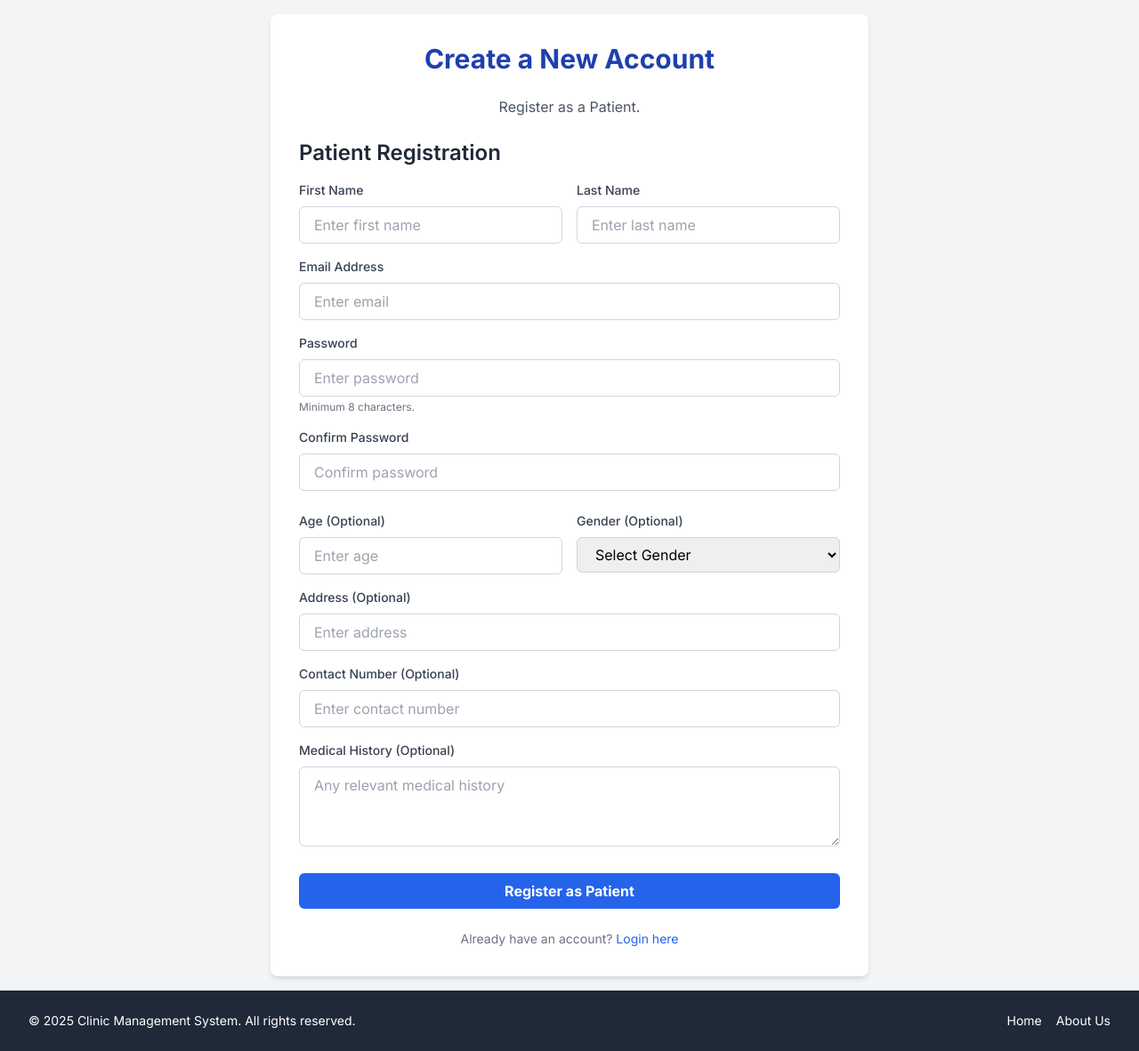
After one commit to AetherrAkuma/clinic-appointment-system, a PHP site: page /register.php in a window 1280 px wide. The commit adds this page. Shown: the whole page at 89% size. Run offline with PHP 8.4, Linux system fonts and the light colour scheme; some libraries are stand-ins or nearby versions.

Commit message:
Implement patient registration functionality with validation and session messaging

```diff
--- /dev/null
+++ b/includes/public_header.php
@@ -0,0 +1,38 @@
+<?php
+// includes/public_header.php
+// This header is for public-facing pages like login and registration.
+// It does NOT perform session checks for user roles or fetch user-specific data.
+
+// Ensure session is started, but only if not already started
+if (session_status() == PHP_SESSION_NONE) {
+    session_start();
+}
+
+// Include database connection (if needed for public pages, though typically not for just header)
+// For now, we assume public pages might need $conn, so it's included here.
+// If your public pages truly don't need a DB connection, you can remove this.
+require_once $_SERVER['DOCUMENT_ROOT'] . '/clinic-management/config/db_connection.php';
+?>
+<!DOCTYPE html>
+<html lang="en">
+<head>
+    <meta charset="UTF-8">
+    <meta name="viewport" content="width=device-width, initial-scale=1.0">
+    <title><?php echo $page_title ?? 'ClinicConnect'; ?></title>
+    <!-- Tailwind CSS CDN -->
+    <script src="https://cdn.tailwindcss.com"></script>
+    <!-- Inter font from Google Fonts -->
+    <link href="https://fonts.googleapis.com/css2?family=Inter:wght@300;400;500;600;700&display=swap" rel="stylesheet">
+    <style>
+        /* Custom Tailwind CSS configuration for 'Inter' font */
+        body {
+            font-family: 'Inter', sans-serif;
+        }
+        /* Any global public-page specific styles can go here */
+    </style>
+</head>
+<body class="bg-gray-100 font-inter">
+    <!-- Main container for public pages, assuming a simpler layout than dashboard -->
+    <div class="flex flex-col min-h-screen">
+        <main class="flex-grow">
+            <!-- Content will be inserted here by specific public pages -->
--- /dev/null
+++ b/register.php
@@ -0,0 +1,125 @@
+<?php
+// register.php
+session_start(); // Start the session to use session messages
+$page_title = "Register Account"; // Page title for public_header.php
+
+// Check for registration messages
+$message = '';
+$message_type = '';
+if (isset($_SESSION['registration_message'])) {
+    $message = $_SESSION['registration_message'];
+    $message_type = $_SESSION['registration_message_type'];
+    unset($_SESSION['registration_message']);
+    unset($_SESSION['registration_message_type']);
+}
+
+// Include the new public header
+include_once 'includes/public_header.php';
+?>
+
+<div class="bg-gray-100 flex items-center justify-center min-h-screen font-inter p-4">
+    <div class="bg-white p-8 rounded-lg shadow-md w-full max-w-2xl mx-auto">
+        <h2 class="text-3xl font-bold text-center text-blue-800 mb-6">Create a New Account</h2>
+        <p class="text-center text-gray-600 mb-6">Register as a Patient.</p>
+
+        <?php if (!empty($message)): ?>
+            <div class="mb-4 p-4 rounded-md <?php echo $message_type === 'success' ? 'bg-green-100 text-green-800 border-green-400' : 'bg-red-100 text-red-800 border-red-400'; ?> border-l-4 shadow-sm" role="alert">
+                <p class="font-bold"><?php echo htmlspecialchars($message_type === 'success' ? 'Success!' : 'Error!'); ?></p>
+                <p><?php echo htmlspecialchars($message); ?></p>
+            </div>
+        <?php endif; ?>
+
+        <!-- Patient Registration Form (now the only form) -->
+        <div id="patientForm" class="registration-form">
+            <h3 class="text-2xl font-semibold text-gray-800 mb-4">Patient Registration</h3>
+            <form action="actions/register_action.php" method="POST">
+                <input type="hidden" name="role" value="patient">
+                <div class="grid grid-cols-1 md:grid-cols-2 gap-4 mb-4">
+                    <div>
+                        <label for="patientFirstName" class="block text-gray-700 text-sm font-medium mb-2">First Name</label>
+                        <input type="text" id="patientFirstName" name="firstName"
+                               class="w-full px-4 py-2 border border-gray-300 rounded-md focus:outline-none focus:ring-2 focus:ring-blue-500"
+                               placeholder="Enter first name" required>
+                    </div>
+                    <div>
+                        <label for="patientLastName" class="block text-gray-700 text-sm font-medium mb-2">Last Name</label>
+                        <input type="text" id="patientLastName" name="lastName"
+                               class="w-full px-4 py-2 border border-gray-300 rounded-md focus:outline-none focus:ring-2 focus:ring-blue-500"
+                               placeholder="Enter last name" required>
+                    </div>
+                </div>
+                <div class="mb-4">
+                    <label for="patientEmail" class="block text-gray-700 text-sm font-medium mb-2">Email Address</label>
+                    <input type="email" id="patientEmail" name="email"
+                           class="w-full px-4 py-2 border border-gray-300 rounded-md focus:outline-none focus:ring-2 focus:ring-blue-500"
+                           placeholder="Enter email" required>
+                </div>
+                <div class="mb-4">
+                    <label for="patientPassword" class="block text-gray-700 text-sm font-medium mb-2">Password</label>
+                    <input type="password" id="patientPassword" name="password"
+                           class="w-full px-4 py-2 border border-gray-300 rounded-md focus:outline-none focus:ring-2 focus:ring-blue-500"
+                           placeholder="Enter password" required minlength="8">
+                    <p class="text-xs text-gray-500 mt-1">Minimum 8 characters.</p>
+                </div>
+                <div class="mb-6">
+                    <label for="patientConfirmPassword" class="block text-gray-700 text-sm font-medium mb-2">Confirm Password</label>
+                    <input type="password" id="patientConfirmPassword" name="confirmPassword"
+                           class="w-full px-4 py-2 border border-gray-300 rounded-md focus:outline-none focus:ring-2 focus:ring-blue-500"
+                           placeholder="Confirm password" required minlength="8">
+                </div>
+                <div class="grid grid-cols-1 md:grid-cols-2 gap-4 mb-4">
+                    <div>
+                        <label for="patientAge" class="block text-gray-700 text-sm font-medium mb-2">Age (Optional)</label>
+                        <input type="number" id="patientAge" name="age"
+                               class="w-full px-4 py-2 border border-gray-300 rounded-md focus:outline-none focus:ring-2 focus:ring-blue-500"
+                               placeholder="Enter age">
+                    </div>
+                    <div>
+                        <label for="patientGender" class="block text-gray-700 text-sm font-medium mb-2">Gender (Optional)</label>
+                        <select id="patientGender" name="gender"
+                                class="w-full px-4 py-2 border border-gray-300 rounded-md focus:outline-none focus:ring-2 focus:ring-blue-500">
+                            <option value="">Select Gender</option>
+                            <option value="Male">Male</option>
+                            <option value="Female">Female</option>
+                            <option value="Other">Other</option>
+                        </select>
+                    </div>
+                </div>
+                <div class="mb-4">
+                    <label for="patientAddress" class="block text-gray-700 text-sm font-medium mb-2">Address (Optional)</label>
+                    <input type="text" id="patientAddress" name="address"
+                           class="w-full px-4 py-2 border border-gray-300 rounded-md focus:outline-none focus:ring-2 focus:ring-blue-500"
+                           placeholder="Enter address">
+                </div>
+                <div class="mb-4">
+                    <label for="patientContactNumber" class="block text-gray-700 text-sm font-medium mb-2">Contact Number (Optional)</label>
+                    <input type="text" id="patientContactNumber" name="contactNumber"
+                           class="w-full px-4 py-2 border border-gray-300 rounded-md focus:outline-none focus:ring-2 focus:ring-blue-500"
+                           placeholder="Enter contact number">
+                </div>
+                <div class="mb-6">
+                    <label for="patientMedicalHistory" class="block text-gray-700 text-sm font-medium mb-2">Medical History (Optional)</label>
+                    <textarea id="patientMedicalHistory" name="medicalHistory" rows="3"
+                              class="w-full px-4 py-2 border border-gray-300 rounded-md focus:outline-none focus:ring-2 focus:ring-blue-500 resize-y"
+                              placeholder="Any relevant medical history"></textarea>
+                </div>
+                <button type="submit"
+                        class="w-full bg-blue-600 hover:bg-blue-700 text-white font-bold py-2 px-4 rounded-md focus:outline-none focus:ring-2 focus:ring-blue-500 focus:ring-opacity-50 transition duration-300 ease-in-out">
+                    Register as Patient
+                </button>
+            </form>
+        </div>
+
+        <p class="text-center text-gray-500 text-sm mt-6">Already have an account? <a href="index.php" class="text-blue-600 hover:underline">Login here</a></p>
+    </div>
+</div>
+
+<script>
+    // Since only patient registration is allowed, the role selection and form toggling logic is removed.
+    // The patientForm is now always visible.
+</script>
+
+<?php
+// Ensure footer.php is also generalized and includes </body></html> and closes $conn
+include_once 'includes/footer.php';
+?>
```
Also changed, not shown: actions/register_action.php (added, +165 -0 lines), index.php (+41 -26 lines).
